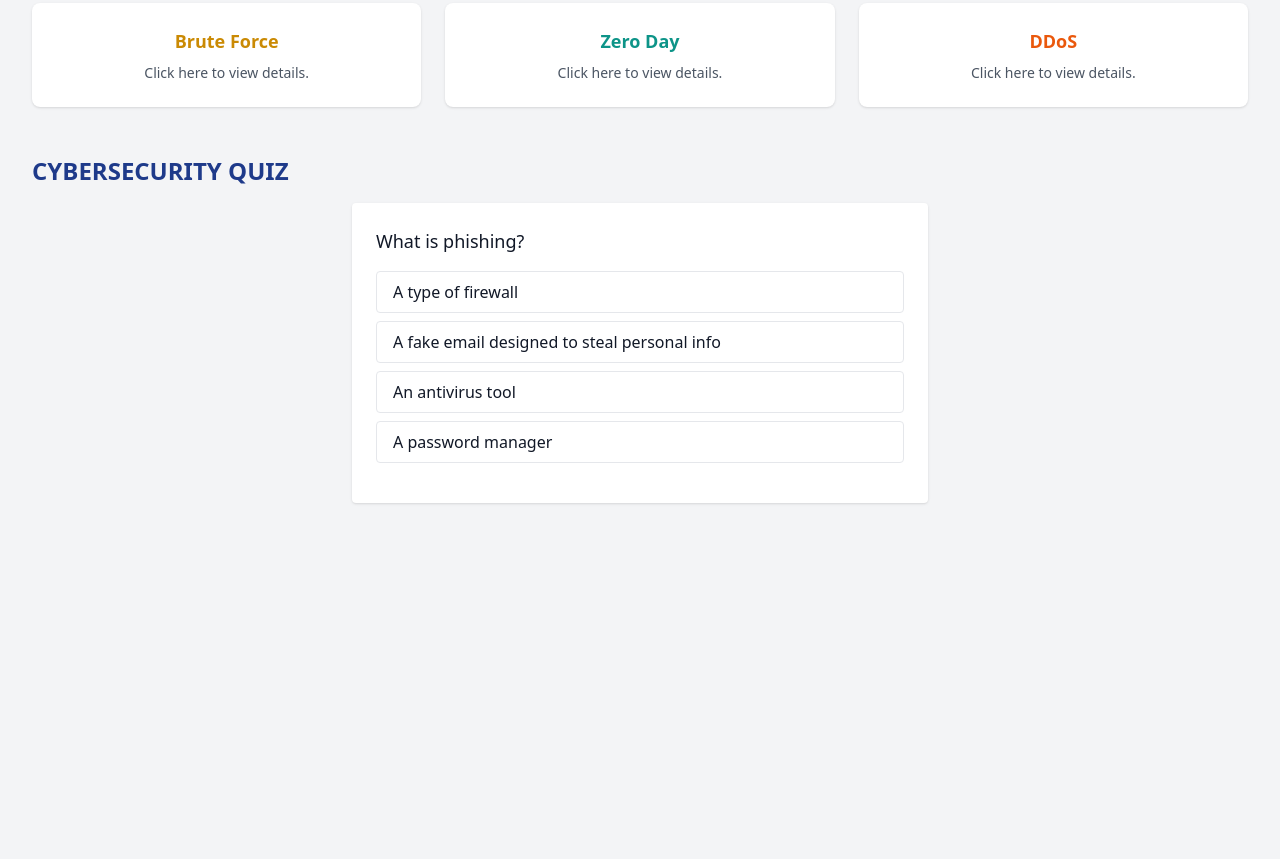
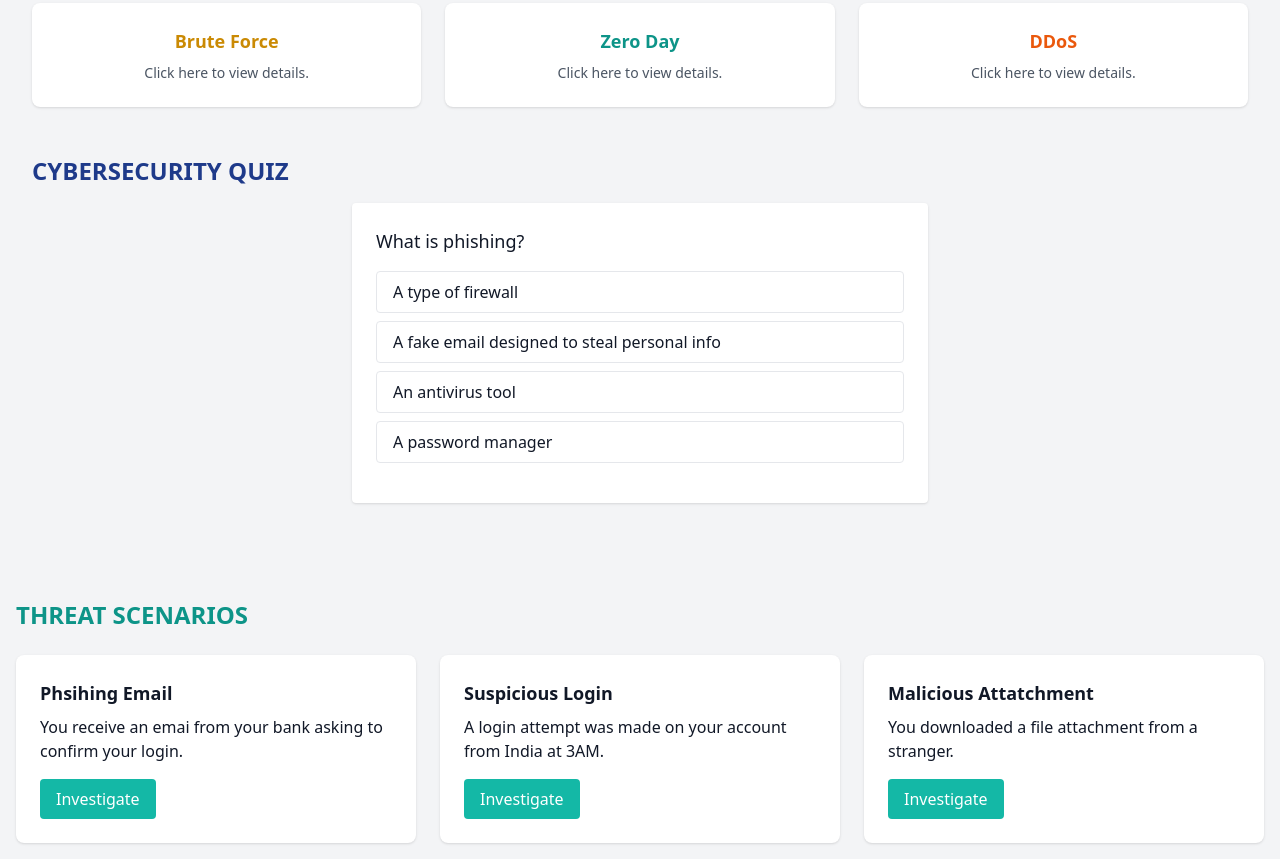
Before and after one commit to breconm/Cyber-Threat-Awareness-Tool, a plain HTML site: page index.html in a window 1280 px wide. Shown: the part 421-1280 px from the top of the page. Before the commit the page ends 1004 px from the top, so only its background shows below. Drawn offline with nearby package versions, Linux system fonts and the light colour scheme.

Commit message:
Add threat simulations

```diff
--- a/index.html
+++ b/index.html
@@ -20,7 +20,7 @@
                 <p>This tool will help you understand the common cyber threats through examples, quizzes and some best practices.</p>
             </section>
 
-            <!-- Threat Library-->
+            <!-- Threat Library Section-->
             <section class="mb-12">
                 <h2 class="text-2xl font-semibold mb-6 text-blue-900">THREAT LIBRARY</h2>
                 <div class="grid sm:grid-cols-2 md:grid-cols-3 gap-6">
@@ -91,6 +91,43 @@
             </div>
         </div>
 
+        <!--Threat Scenarios Section-->
+        <section id="threats" class="container mx-auto px-4 py-4">
+            <h3 class="text-2xl font-semibold text-teal-600 dark:text-blue-900 mb-6">THREAT SCENARIOS</h3>
+            <div class="grid gap-6 sm:grid-cols-2 lg:grid-cols-3">
+
+                <div class="bg-white dark:bg-gray-400 p-6 rounded-lg shadow">
+                    <h4 class="text-lg font-bold mb-2">Phsihing Email</h4>
+                    <p class="mb-4">You receive an emai from your bank asking to confirm your login.</p>
+                    <button onclick="showModal('Phishing Email', 'This is a classic phishing attempt. Do not click links. Use the bank\'s direct website instead.')" class="bg-teal-500 text-white px-4 py-2 rounded hover:bg-teal-600">Investigate</button>
+                </div>
+
+                <div class="bg-white dark:bg-gray-400 p-6 rounded-lg shadow">
+                    <h4 class="text-lg font-bold mb-2">Suspicious Login</h4>
+                    <p class="mb-4">A login attempt was made on your account from India at 3AM.</p>
+                    <button onclick="showModal('Suspicious Login', 'Enable 2FA immediately. Review account access and change your password if this wasn’t you.')" class="bg-teal-500 text-white px-4 py-2 rounded hover:bg-teal-600">Investigate</button>
+                </div>
+
+                <div class="bg-white dark:bg-gray-400 p-6 rounded-lg shadow">
+                    <h4 class="text-lg font-bold mb-2">Malicious Attatchment</h4>
+                    <p class="mb-4">You downloaded a file attachment from a stranger.</p>
+                    <button onclick="showModal('Malicious Attatchment', 'EDelete the file. Scan your device with antivirus software. Never open unexpected attachments.')" class="bg-teal-500 text-white px-4 py-2 rounded hover:bg-teal-600">Investigate</button>
+                </div>
+
+            </div>
+        </section>
+
         <script src="script.js"></script>
+
+        <!-- Modal -->
+        <div id="threat-modal" class="fixed inset-0 bg-black bg-opacity-60 hidden items-center justify-center z-50">
+            <div class="bg-white dark:bg-gray-800 p-6 rounded-lg max-w-md w-full text-center">
+            <h2 id="modal-title" class="text-xl font-bold text-teal-600 dark:text-teal-400 mb-4"></h2>
+            <p id="modal-content" class="mb-6 text-gray-700 dark:text-gray-200"></p>
+            <button id="close-modal" class="bg-teal-500 text-white px-4 py-2 rounded hover:bg-teal-600">Close</button>
+            </div>
+         </div>
+
+
     </body>
 </html>
--- a/script.js
+++ b/script.js
@@ -1,8 +1,9 @@
 function showModal(title, content){
     document.getElementById('modal-title').textContent = title;
     document.getElementById('modal-content').textContent = content;
-    document.getElementById('threat-modal').classList.remove('hidden');
-    document.getElementById('threat-modal').classList.add('flex');
+    const modal = document.getElementById('threat-modal');
+    modal.classList.remove('hidden');
+    modal.classList.add('flex');
 }
 
 document.getElementById('close-modal').addEventListener('click', () => {
```
